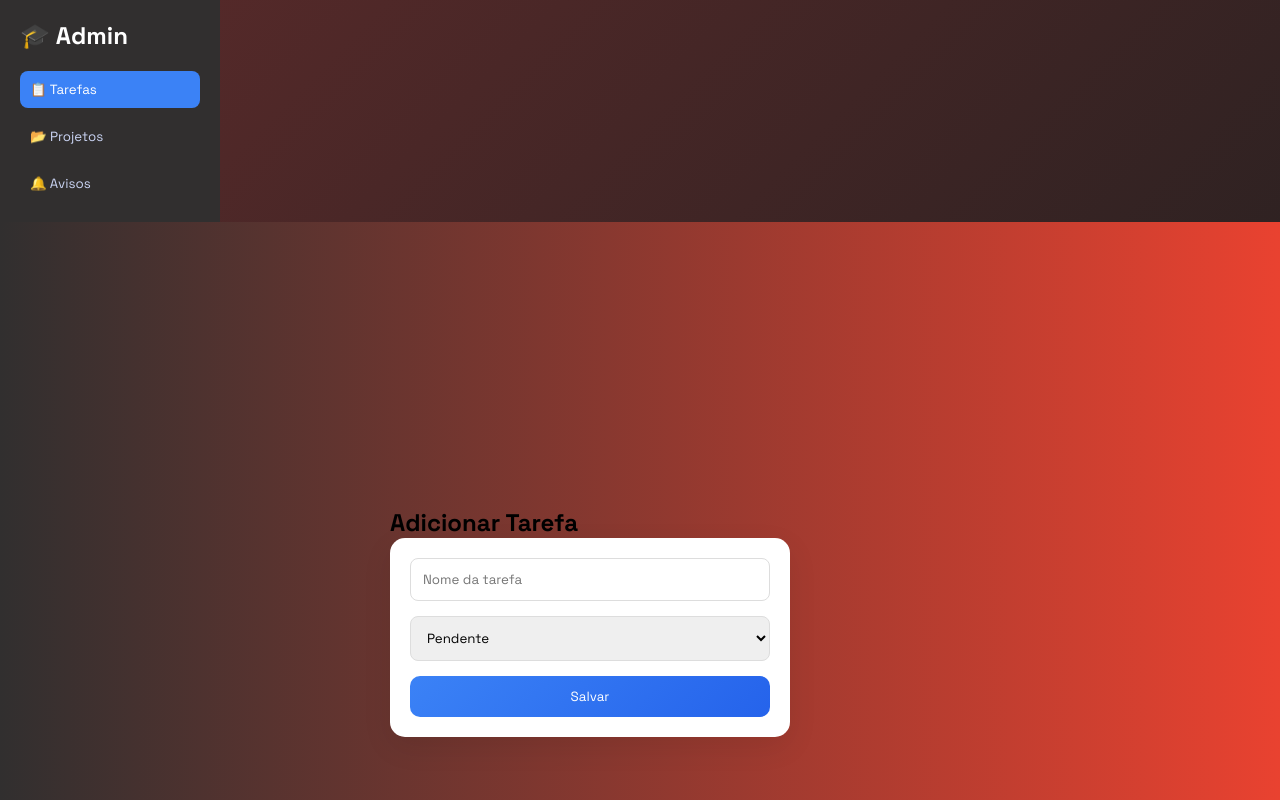
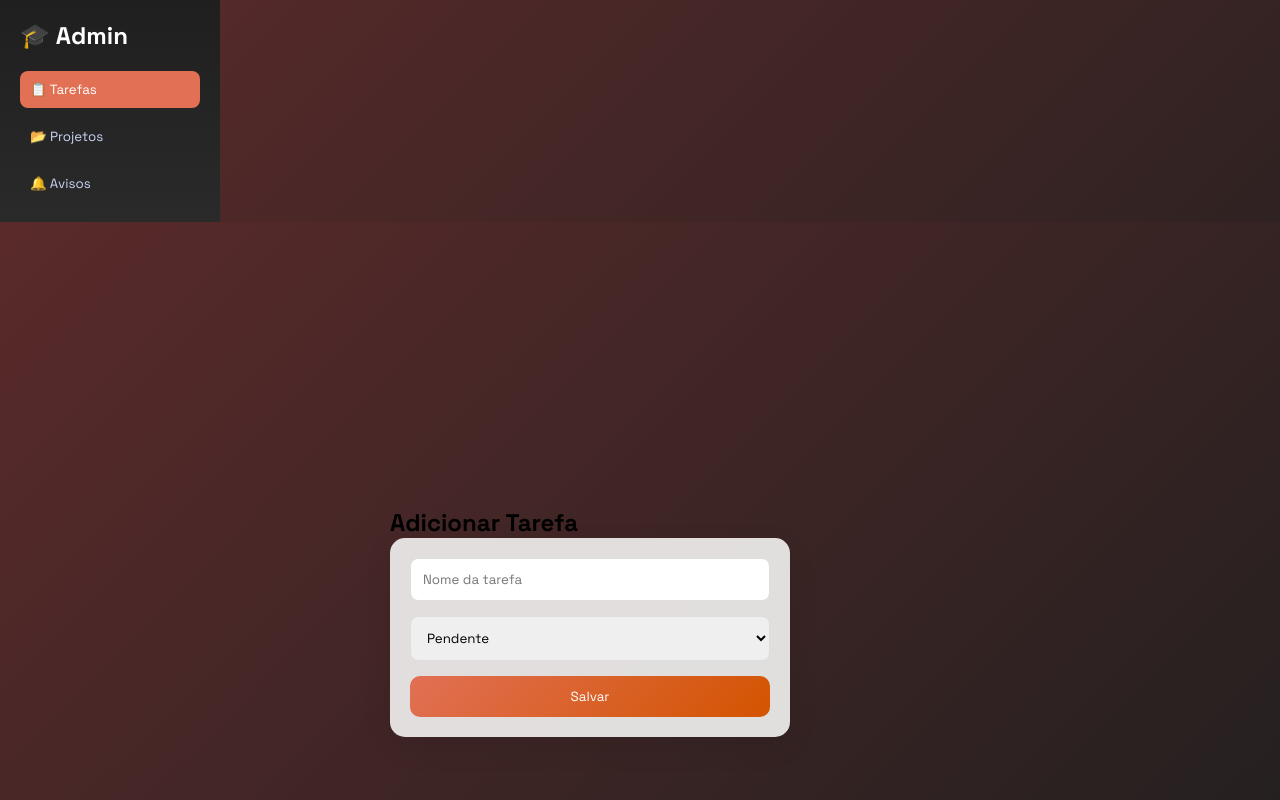
Before and after one commit to gustavidal/terceirao-rh, a plain HTML site: page pages/admin.html in a window 1280 px wide. Shown: the top 800 px of the page. Drawn offline with Linux system fonts and the light colour scheme; files that its build step writes are made by us from their sources.

Commit message:
style: formatar tela de admin

```diff
--- a/pages/admin.css
+++ b/pages/admin.css
@@ -1,11 +1,4 @@
-* {
-    margin: 0;
-    padding: 0;
-    box-sizing: border-box;
-}
-
 body {
-    font-family: "Inter", sans-serif;
     display: flex;
     height: 100vh;
 }
@@ -13,7 +6,7 @@ body {
 /* SIDEBAR */
 .sidebar {
     width: 220px;
-    background-color: #312f2f;
+    background: linear-gradient(180deg, #1f1f1f, #2a2a2a);
     color: white;
     padding: 20px;
 }
@@ -40,11 +33,11 @@ body {
 }
 
 .sidebar button:hover {
-    background: rgba(255, 255, 255, 0.1);
+    background: rgba(255, 255, 255, 0.08);
 }
 
 .sidebar button.active {
-    background: #3b82f6;
+    background: #e17055;
     color: white;
 }
 
@@ -55,7 +48,7 @@ main {
     justify-content: center;
     align-items: center;
     padding: 30px;
-    background: linear-gradient(to left, #e94230, #312f2f);
+    background: linear-gradient(135deg, #5a2a2a, #1f1f1f);
 }
 
 /* TABS */
@@ -70,7 +63,8 @@ main {
 
 /* FORM */
 .form {
-    background: white;
+    background: rgba(255, 255, 255, 0.85);
+    backdrop-filter: blur(10px);
     padding: 20px;
     border-radius: 15px;
     box-shadow: 0 10px 30px rgba(0, 0, 0, 0.08);
@@ -88,8 +82,9 @@ main {
     outline: none;
 }
 
-.form input:focus {
-    border-color: #3b82f6;
+.form input:focus,
+.form select:focus {
+    border-color: #e17055;
 }
 
 /* BOTÃO */
@@ -97,12 +92,13 @@ main {
     padding: 12px;
     border: none;
     border-radius: 10px;
-    background: linear-gradient(135deg, #3b82f6, #2563eb);
+    background: linear-gradient(135deg, #e17055, #d35400);
     color: white;
     cursor: pointer;
-    transition: 0.2s;
+    transition: 0.25s;
 }
 
 .form button:hover {
-    transform: scale(1.03);
+    transform: scale(1.05);
+    box-shadow: 0 5px 15px rgba(0,0,0,0.2);
 }
```
